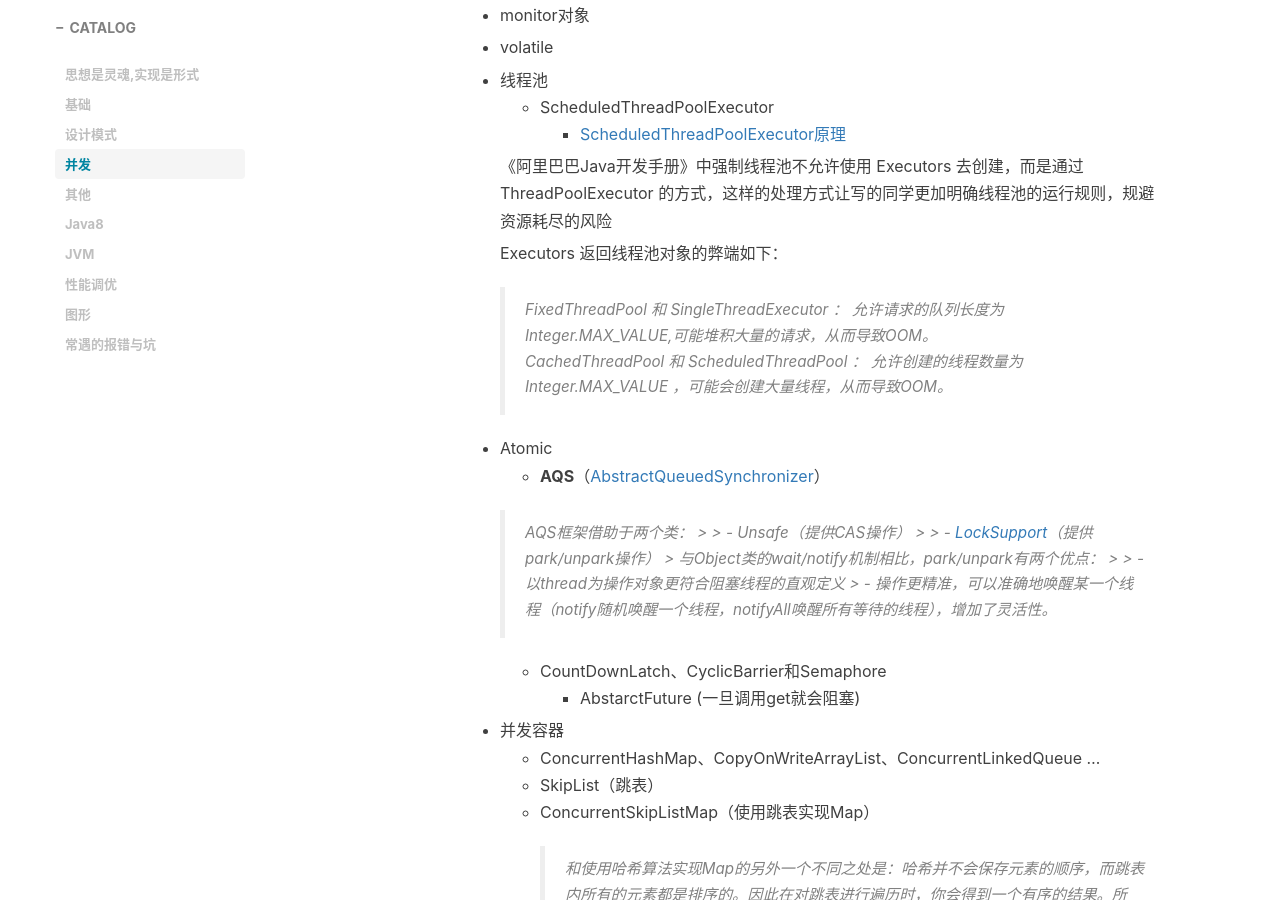
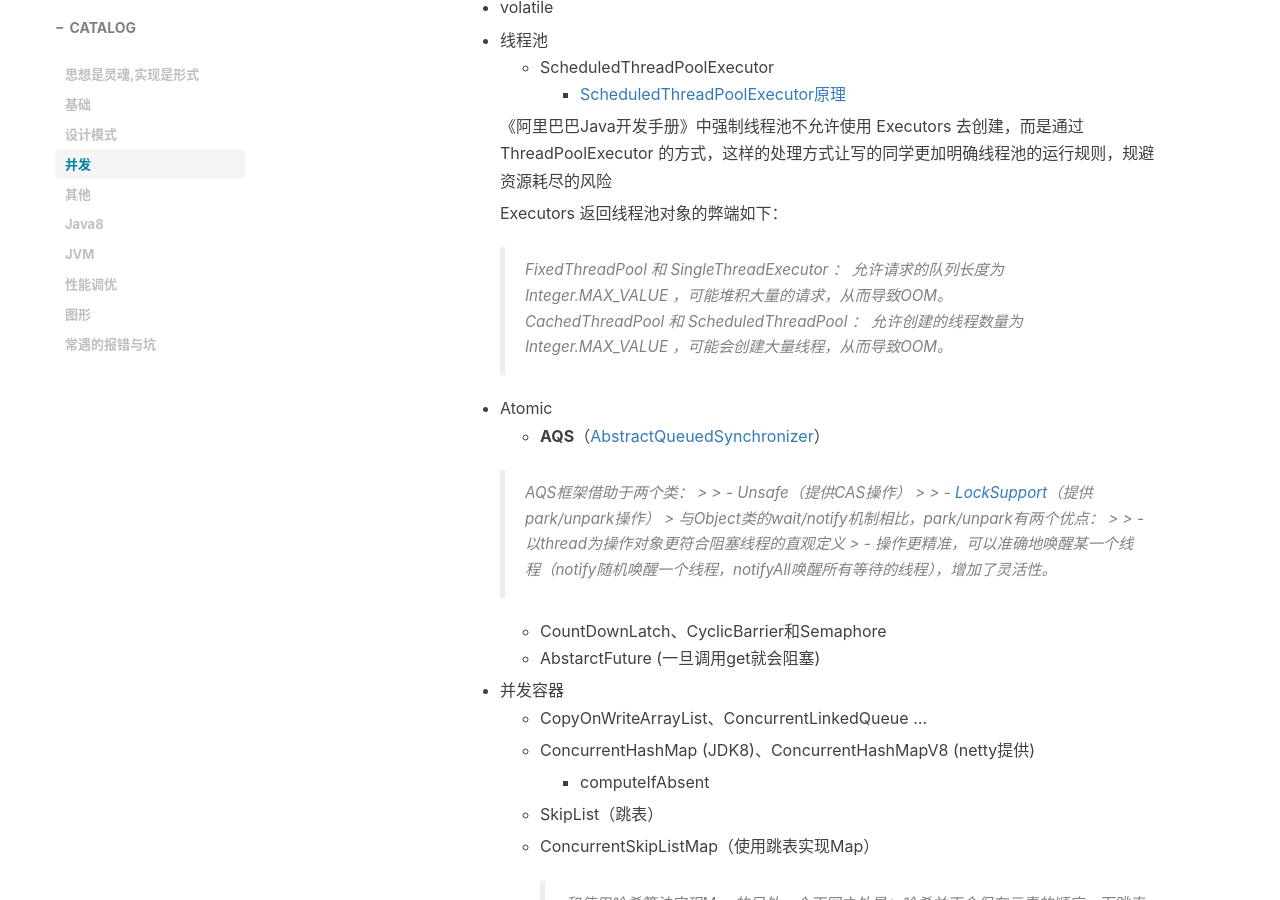
Before and after one commit to Ariescat/blog, a Jekyll site: the page built from docs/Java.md, in a window 1280 px wide and 900 px high, scrolled down 2525 px. Built offline with Jekyll 4.4.1, drawn with Linux system fonts in a browser that asks for light colours; nearby versions of some CDN libraries; comment, search, counter and statistics services are not loaded.

Commit message:
ConcurrentHashMap computeIfAbsent

```diff
--- a/docs/Java.md
+++ b/docs/Java.md
@@ -59,13 +59,13 @@ catalog: true
 		* [网络IO中的同步、异步、阻塞和非阻塞](https://drugbean.club/2019/02/14/%E7%BD%91%E7%BB%9CIO%E4%B8%AD%E7%9A%84%E5%90%8C%E6%AD%A5-%E5%BC%82%E6%AD%A5-%E9%98%BB%E5%A1%9E%E5%92%8C%E9%9D%9E%E9%98%BB%E5%A1%9E/)
 		* [迄今为止把同步/异步/阻塞/非阻塞/BIO/NIO/AIO讲的最清楚的好文章](https://juejin.im/post/5cff70c0f265da1ba56b14fd)
 		> **同步、异步：**
-		>
-		> * 概念：消息的通知机制
-		> * 解释：涉及到IO通知机制；所谓同步，就是发起调用后，被调用者处理消息，必须等处理完才直接返回结果，**没处理完之前是不返回的，调用者主动等待结果**；所谓异步，就是发起调用后，被调用者直接返回，但是并没有返回结果，等处理完消息后，通过状态、通知或者回调函数来通知调用者，调用者被动接收结果。
-
-		> **阻塞、非阻塞：**
-		> * 概念：**程序等待调用结果时的状态**
-		> * 解释：涉及到CPU线程调度；所谓阻塞，就是调用结果返回之前，该执行线程会被挂起，不释放CPU执行权，线程不能做其它事情，只能等待，只有等到调用结果返回了，才能接着往下执行；所谓非阻塞，就是在没有获取调用结果时，不是一直等待，线程可以往下执行，如果是同步的，通过轮询的方式检查有没有调用结果返回，如果是异步的，会通知回调。
+		 >
+		 > * 概念：消息的通知机制
+		 > * 解释：涉及到IO通知机制；所谓同步，就是发起调用后，被调用者处理消息，必须等处理完才直接返回结果，**没处理完之前是不返回的，调用者主动等待结果**；所谓异步，就是发起调用后，被调用者直接返回，但是并没有返回结果，等处理完消息后，通过状态、通知或者回调函数来通知调用者，调用者被动接收结果。
+		 >
+		>  **阻塞、非阻塞：**
+		 > * 概念：**程序等待调用结果时的状态**
+		 > * 解释：涉及到CPU线程调度；所谓阻塞，就是调用结果返回之前，该执行线程会被挂起，不释放CPU执行权，线程不能做其它事情，只能等待，只有等到调用结果返回了，才能接着往下执行；所谓非阻塞，就是在没有获取调用结果时，不是一直等待，线程可以往下执行，如果是同步的，通过轮询的方式检查有没有调用结果返回，如果是异步的，会通知回调。
 
 
 
@@ -92,7 +92,7 @@ catalog: true
 	《阿里巴巴Java开发手册》中强制线程池不允许使用 Executors 去创建，而是通过 ThreadPoolExecutor 的方式，这样的处理方式让写的同学更加明确线程池的运行规则，规避资源耗尽的风险
 
 	Executors 返回线程池对象的弊端如下：
-	> FixedThreadPool 和 SingleThreadExecutor ： 允许请求的队列长度为 Integer.MAX_VALUE,可能堆积大量的请求，从而导致OOM。
+	> FixedThreadPool 和 SingleThreadExecutor ： 允许请求的队列长度为 Integer.MAX_VALUE ，可能堆积大量的请求，从而导致OOM。
 	> CachedThreadPool 和 ScheduledThreadPool ： 允许创建的线程数量为 Integer.MAX_VALUE ，可能会创建大量线程，从而导致OOM。
 
 * Atomic
@@ -104,17 +104,23 @@ catalog: true
 	  >
 	  > - [LockSupport](https://www.jianshu.com/p/e3afe8ab8364)（提供park/unpark操作）
 	  >
-    >   与Object类的wait/notify机制相比，park/unpark有两个优点：
+    > 与Object类的wait/notify机制相比，park/unpark有两个优点：
 	  >
 	  >   - 以thread为操作对象更符合阻塞线程的直观定义
 	  >   - 操作更精准，可以准确地唤醒某一个线程（notify随机唤醒一个线程，notifyAll唤醒所有等待的线程），增加了灵活性。
 
     * CountDownLatch、CyclicBarrier和Semaphore
-	  * AbstarctFuture (一旦调用get就会阻塞)
+    * AbstarctFuture (一旦调用get就会阻塞)
 
 * 并发容器
-	* ConcurrentHashMap、CopyOnWriteArrayList、ConcurrentLinkedQueue ...
+	* CopyOnWriteArrayList、ConcurrentLinkedQueue ...
+
+	* ConcurrentHashMap (JDK8)、ConcurrentHashMapV8 (netty提供)
+
+		* computeIfAbsent
+
 	* SkipList（跳表）
+
 	* ConcurrentSkipListMap（使用跳表实现Map）
 
 		> 和使用哈希算法实现Map的另外一个不同之处是：哈希并不会保存元素的顺序，而跳表内所有的元素都是排序的。因此在对跳表进行遍历时，你会得到一个有序的结果。所以，如果你的应用需要有序性，那么跳表就是你不二的选择。
```
